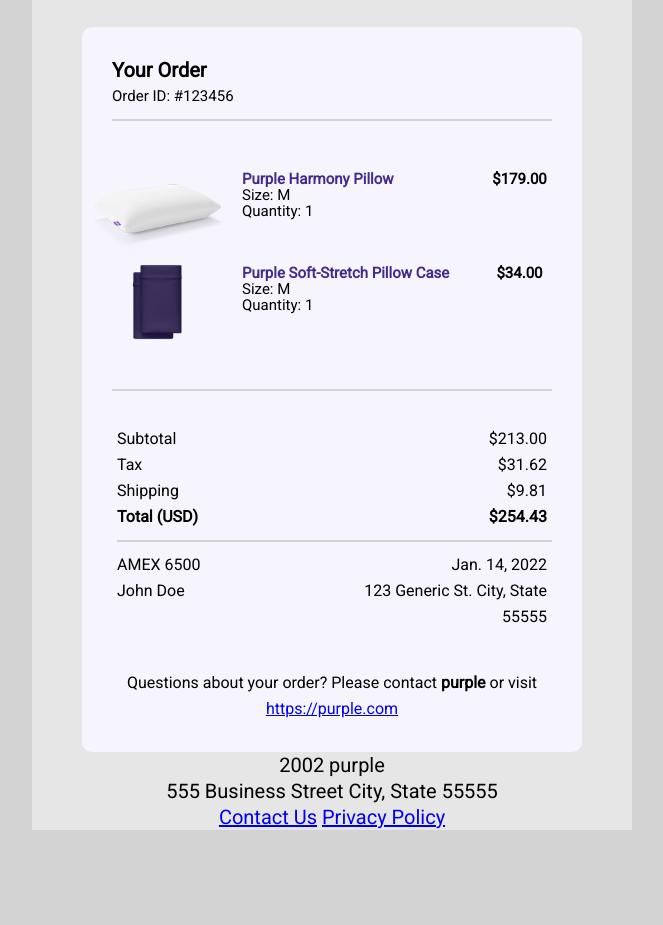
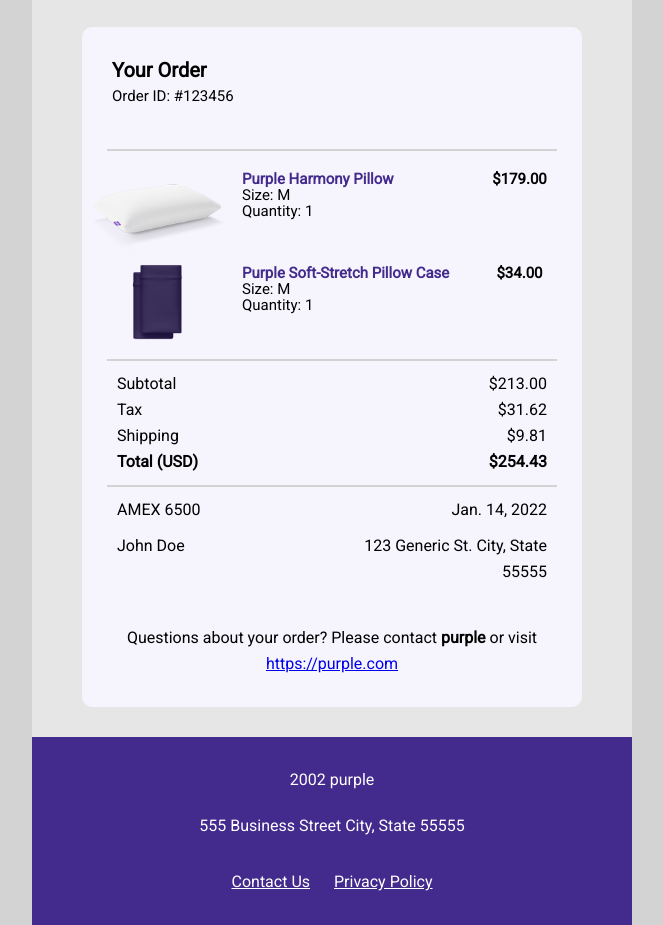
Before and after one commit to johnisadev/purple-transactional-email, a website: page index.html in a window 1280 px wide. Shown: the part 565-1490 px from the top of the page, without its empty margins (308-971 px from the left). Before the commit the page ends 1395 px from the top, so only its background shows below. Drawn offline with Linux system fonts and the light colour scheme.

Commit message:
footer complete

```diff
--- a/index.html
+++ b/index.html
@@ -251,10 +251,10 @@
                     <tr>
                       <td align="center" style="font-size:0px;word-break:break-word;">
                         <!--[if !mso><!-->
-                        <input type="checkbox" id="e7e7ac24e8dde07f" class="mj-menu-checkbox" style="display:none !important; max-height:0; visibility:hidden;" />
+                        <input type="checkbox" id="b7598439fd638f47" class="mj-menu-checkbox" style="display:none !important; max-height:0; visibility:hidden;" />
                         <!--<![endif]-->
                         <div class="mj-menu-trigger" style="display:none;max-height:0px;max-width:0px;font-size:0px;overflow:hidden;">
-                          <label for="e7e7ac24e8dde07f" class="mj-menu-label" style="display:block;cursor:pointer;mso-hide:all;-moz-user-select:none;user-select:none;color:#ffffff;font-size:30px;font-family:Ubuntu, Helvetica, Arial, sans-serif;text-transform:uppercase;text-decoration:none;line-height:30px;padding:10px;" align="center">
+                          <label for="b7598439fd638f47" class="mj-menu-label" style="display:block;cursor:pointer;mso-hide:all;-moz-user-select:none;user-select:none;color:#ffffff;font-size:30px;font-family:Ubuntu, Helvetica, Arial, sans-serif;text-transform:uppercase;text-decoration:none;line-height:30px;padding:10px;" align="center">
                             <span class="mj-menu-icon-open" style="mso-hide:all;"> &#9776; </span>
                             <span class="mj-menu-icon-close" style="display:none;mso-hide:all;"> &#8855; </span>
                           </label>
@@ -393,16 +393,37 @@
                                 <div style="font-family:Roboto, sans-serif;font-size:15px;line-height:26px;text-align:left;color:#000000;">Order ID: #123456</div>
                               </td>
                             </tr>
-                            <tr>
-                              <td align="center" style="font-size:0px;padding:10px 0px;word-break:break-word;">
-                                <p style="border-top:solid 2px lightgrey;font-size:1px;margin:0px auto;width:100%;">
-                                </p>
-                                <!--[if mso | IE]><table align="center" border="0" cellpadding="0" cellspacing="0" style="border-top:solid 2px lightgrey;font-size:1px;margin:0px auto;width:540px;" role="presentation" width="540px" ><tr><td style="height:0;line-height:0;"> &nbsp;
-</td></tr></table><![endif]-->
+                          </tbody>
+                        </table>
                       </td>
                     </tr>
                   </tbody>
                 </table>
+              </div>
+              <!--[if mso | IE]></td></tr></table><![endif]-->
+            </td>
+          </tr>
+        </tbody>
+      </table>
+    </div>
+    <!--[if mso | IE]></td></tr></table><![endif]-->
+    <!-- divider -->
+    <!--[if mso | IE]><table align="center" border="0" cellpadding="0" cellspacing="0" class="" role="presentation" style="width:600px;" width="600" bgcolor="#E6E6E6" ><tr><td style="line-height:0px;font-size:0px;mso-line-height-rule:exactly;"><![endif]-->
+    <div style="background:#E6E6E6;background-color:#E6E6E6;margin:0px auto;max-width:600px;">
+      <table align="center" border="0" cellpadding="0" cellspacing="0" role="presentation" style="background:#E6E6E6;background-color:#E6E6E6;width:100%;">
+        <tbody>
+          <tr>
+            <td style="direction:ltr;font-size:0px;padding:0px;text-align:center;">
+              <!--[if mso | IE]><table role="presentation" border="0" cellpadding="0" cellspacing="0"><tr><td class="card-outline-outlook" style="vertical-align:top;width:600px;" ><![endif]-->
+              <div class="mj-column-per-100 mj-outlook-group-fix card-outline" style="font-size:0px;text-align:left;direction:ltr;display:inline-block;vertical-align:top;width:100%;">
+                <table border="0" cellpadding="0" cellspacing="0" role="presentation" style="background-color:#F6F4FC;vertical-align:top;" width="100%">
+                  <tbody>
+                    <tr>
+                      <td align="center" style="font-size:0px;padding:10px 25px;word-break:break-word;">
+                        <p style="border-top:solid 2px lightgrey;font-size:1px;margin:0px auto;width:100%;">
+                        </p>
+                        <!--[if mso | IE]><table align="center" border="0" cellpadding="0" cellspacing="0" style="border-top:solid 2px lightgrey;font-size:1px;margin:0px auto;width:550px;" role="presentation" width="550px" ><tr><td style="height:0;line-height:0;"> &nbsp;
+</td></tr></table><![endif]-->
                       </td>
                     </tr>
                   </tbody>
@@ -547,6 +568,35 @@
       </table>
     </div>
     <!--[if mso | IE]></td></tr></table><![endif]-->
+    <!-- divider -->
+    <!--[if mso | IE]><table align="center" border="0" cellpadding="0" cellspacing="0" class="" role="presentation" style="width:600px;" width="600" bgcolor="#E6E6E6" ><tr><td style="line-height:0px;font-size:0px;mso-line-height-rule:exactly;"><![endif]-->
+    <div style="background:#E6E6E6;background-color:#E6E6E6;margin:0px auto;max-width:600px;">
+      <table align="center" border="0" cellpadding="0" cellspacing="0" role="presentation" style="background:#E6E6E6;background-color:#E6E6E6;width:100%;">
+        <tbody>
+          <tr>
+            <td style="direction:ltr;font-size:0px;padding:0px;text-align:center;">
+              <!--[if mso | IE]><table role="presentation" border="0" cellpadding="0" cellspacing="0"><tr><td class="card-outline-outlook" style="vertical-align:top;width:600px;" ><![endif]-->
+              <div class="mj-column-per-100 mj-outlook-group-fix card-outline" style="font-size:0px;text-align:left;direction:ltr;display:inline-block;vertical-align:top;width:100%;">
+                <table border="0" cellpadding="0" cellspacing="0" role="presentation" style="background-color:#F6F4FC;vertical-align:top;" width="100%">
+                  <tbody>
+                    <tr>
+                      <td align="center" style="font-size:0px;padding:10px 25px;word-break:break-word;">
+                        <p style="border-top:solid 2px lightgrey;font-size:1px;margin:0px auto;width:100%;">
+                        </p>
+                        <!--[if mso | IE]><table align="center" border="0" cellpadding="0" cellspacing="0" style="border-top:solid 2px lightgrey;font-size:1px;margin:0px auto;width:550px;" role="presentation" width="550px" ><tr><td style="height:0;line-height:0;"> &nbsp;
+</td></tr></table><![endif]-->
+                      </td>
+                    </tr>
+                  </tbody>
+                </table>
+              </div>
+              <!--[if mso | IE]></td></tr></table><![endif]-->
+            </td>
+          </tr>
+        </tbody>
+      </table>
+    </div>
+    <!--[if mso | IE]></td></tr></table><![endif]-->
     <!-- cost breakdown -->
     <!--[if mso | IE]><table align="center" border="0" cellpadding="0" cellspacing="0" class="" role="presentation" style="width:600px;" width="600" bgcolor="#E6E6E6" ><tr><td style="line-height:0px;font-size:0px;mso-line-height-rule:exactly;"><![endif]-->
     <div style="background:#E6E6E6;background-color:#E6E6E6;margin:0px auto;max-width:600px;">
@@ -554,30 +604,7 @@
         <tbody>
           <tr>
             <td style="direction:ltr;font-size:0px;padding:0px;text-align:center;">
-              <!--[if mso | IE]><table role="presentation" border="0" cellpadding="0" cellspacing="0"><tr><td class="" style="vertical-align:top;width:500px;" ><![endif]-->
-              <div class="mj-column-px-500 mj-outlook-group-fix" style="font-size:0px;text-align:left;direction:ltr;display:inline-block;vertical-align:top;width:100%;">
-                <table border="0" cellpadding="0" cellspacing="0" role="presentation" width="100%">
-                  <tbody>
-                    <tr>
-                      <td style="background-color:#F6F4FC;vertical-align:top;padding:30px;">
-                        <table border="0" cellpadding="0" cellspacing="0" role="presentation" style="" width="100%">
-                          <tbody>
-                            <tr>
-                              <td align="center" style="font-size:0px;padding:10px 0px 5px 0px;word-break:break-word;">
-                                <p style="border-top:solid 2px lightgrey;font-size:1px;margin:0px auto;width:100%;">
-                                </p>
-                                <!--[if mso | IE]><table align="center" border="0" cellpadding="0" cellspacing="0" style="border-top:solid 2px lightgrey;font-size:1px;margin:0px auto;width:440px;" role="presentation" width="440px" ><tr><td style="height:0;line-height:0;"> &nbsp;
-</td></tr></table><![endif]-->
-                              </td>
-                            </tr>
-                          </tbody>
-                        </table>
-                      </td>
-                    </tr>
-                  </tbody>
-                </table>
-              </div>
-              <!--[if mso | IE]></td><![endif]-->
+              <!--[if mso | IE]><table role="presentation" border="0" cellpadding="0" cellspacing="0"><tr><![endif]-->
               <!-- subtotal -->
               <!--[if mso | IE]><td class="" style="width:500px;" ><![endif]-->
               <div class="mj-column-px-500 mj-outlook-group-fix" style="font-size:0;line-height:0;text-align:left;display:inline-block;width:100%;direction:ltr;background-color:#F6F4FC;">
@@ -708,14 +735,6 @@
                                   <div style="font-family:Roboto, sans-serif;font-size:16px;font-weight:bold;line-height:26px;text-align:left;color:#000000;">Total (USD)</div>
                                 </td>
                               </tr>
-                              <tr>
-                                <td align="center" style="font-size:0px;padding:10px 25px;padding-right:0;padding-left:0;word-break:break-word;">
-                                  <p style="border-top:solid 2px lightgrey;font-size:1px;margin:0px auto;width:100%;">
-                                  </p>
-                                  <!--[if mso | IE]><table align="center" border="0" cellpadding="0" cellspacing="0" style="border-top:solid 2px lightgrey;font-size:1px;margin:0px auto;width:215px;" role="presentation" width="215px" ><tr><td style="height:0;line-height:0;"> &nbsp;
-</td></tr></table><![endif]-->
-                                </td>
-                              </tr>
                             </tbody>
                           </table>
                         </td>
@@ -732,11 +751,24 @@
                           <div style="font-family:Roboto, sans-serif;font-size:16px;font-weight:bold;line-height:26px;text-align:right;color:#000000;">$254.43</div>
                         </td>
                       </tr>
+                    </tbody>
+                  </table>
+                </div>
+                <!--[if mso | IE]></td></tr></table><![endif]-->
+              </div>
+              <!--[if mso | IE]></td><![endif]-->
+              <!-- divider -->
+              <!--[if mso | IE]><td class="" style="width:500px;" ><![endif]-->
+              <div class="mj-column-px-500 mj-outlook-group-fix" style="font-size:0;line-height:0;text-align:left;display:inline-block;width:100%;direction:ltr;background-color:#F6F4FC;">
+                <!--[if mso | IE]><table bgcolor="#F6F4FC" border="0" cellpadding="0" cellspacing="0" role="presentation" ><tr><td style="vertical-align:top;width:500px;" ><![endif]-->
+                <div class="mj-column-per-100 mj-outlook-group-fix" style="font-size:0px;text-align:left;direction:ltr;display:inline-block;vertical-align:top;width:100%;">
+                  <table border="0" cellpadding="0" cellspacing="0" role="presentation" style="vertical-align:top;" width="100%">
+                    <tbody>
                       <tr>
-                        <td align="center" style="font-size:0px;padding:10px 25px;padding-right:30px;padding-left:0;word-break:break-word;">
+                        <td align="center" style="font-size:0px;padding:10px 25px;word-break:break-word;">
                           <p style="border-top:solid 2px lightgrey;font-size:1px;margin:0px auto;width:100%;">
                           </p>
-                          <!--[if mso | IE]><table align="center" border="0" cellpadding="0" cellspacing="0" style="border-top:solid 2px lightgrey;font-size:1px;margin:0px auto;width:220px;" role="presentation" width="220px" ><tr><td style="height:0;line-height:0;"> &nbsp;
+                          <!--[if mso | IE]><table align="center" border="0" cellpadding="0" cellspacing="0" style="border-top:solid 2px lightgrey;font-size:1px;margin:0px auto;width:450px;" role="presentation" width="450px" ><tr><td style="height:0;line-height:0;"> &nbsp;
 </td></tr></table><![endif]-->
                         </td>
                       </tr>
@@ -796,7 +828,7 @@
                           <table border="0" cellpadding="0" cellspacing="0" role="presentation" style="" width="100%">
                             <tbody>
                               <tr>
-                                <td align="left" style="font-size:0px;padding:0px;word-break:break-word;">
+                                <td align="left" style="font-size:0px;padding:0px;padding-top:10px;word-break:break-word;">
                                   <div style="font-family:Roboto, sans-serif;font-size:16px;line-height:26px;text-align:left;color:#000000;">John Doe</div>
                                 </td>
                               </tr>
@@ -812,7 +844,7 @@
                   <table border="0" cellpadding="0" cellspacing="0" role="presentation" style="vertical-align:top;" width="100%">
                     <tbody>
                       <tr>
-                        <td align="right" style="font-size:0px;padding:0px;padding-right:35px;word-break:break-word;">
+                        <td align="right" style="font-size:0px;padding:0px;padding-top:10px;padding-right:35px;word-break:break-word;">
                           <div style="font-family:Roboto, sans-serif;font-size:16px;line-height:26px;text-align:right;color:#000000;">123 Generic St. City, State 55555</div>
                         </td>
                       </tr>
@@ -857,26 +889,34 @@
       <table align="center" border="0" cellpadding="0" cellspacing="0" role="presentation" style="background:#E6E6E6;background-color:#E6E6E6;width:100%;">
         <tbody>
           <tr>
-            <td style="direction:ltr;font-size:0px;padding:0px;text-align:center;">
+            <td style="direction:ltr;font-size:0px;padding:0px;padding-top:30px;text-align:center;">
               <!--[if mso | IE]><table role="presentation" border="0" cellpadding="0" cellspacing="0"><tr><td class="" style="vertical-align:top;width:600px;" ><![endif]-->
               <div class="mj-column-per-100 mj-outlook-group-fix" style="font-size:0px;text-align:left;direction:ltr;display:inline-block;vertical-align:top;width:100%;">
-                <table border="0" cellpadding="0" cellspacing="0" role="presentation" style="vertical-align:top;" width="100%">
+                <table border="0" cellpadding="0" cellspacing="0" role="presentation" width="100%">
+                  <tbody>
+                    <tr>
+                      <td style="background-color:#432b8d;vertical-align:top;padding:30px;">
+                        <table border="0" cellpadding="0" cellspacing="0" role="presentation" style="" width="100%">
                           <tbody>
                             <tr>
                               <td align="center" style="font-size:0px;padding:0px;word-break:break-word;">
-                        <div style="font-family:Roboto, sans-serif;font-size:20px;line-height:26px;text-align:center;color:#000000;">2002 purple</div>
+                                <div style="font-family:Roboto, sans-serif;font-size:16px;line-height:26px;text-align:center;color:#ffffff;">2002 purple</div>
                               </td>
                             </tr>
                             <tr>
-                      <td align="center" style="font-size:0px;padding:0px;word-break:break-word;">
-                        <div style="font-family:Roboto, sans-serif;font-size:20px;line-height:26px;text-align:center;color:#000000;">555 Business Street City, State 55555</div>
+                              <td align="center" style="font-size:0px;padding:0px;padding-top:20px;word-break:break-word;">
+                                <div style="font-family:Roboto, sans-serif;font-size:16px;line-height:26px;text-align:center;color:#ffffff;">555 Business Street City, State 55555</div>
                               </td>
                             </tr>
                             <tr>
-                      <td align="center" style="font-size:0px;padding:0px;word-break:break-word;">
-                        <div style="font-family:Roboto, sans-serif;font-size:20px;line-height:26px;text-align:center;color:#000000;"><a href="purple.com">Contact Us</a>
-                          <a href="purple.com">Privacy Policy</a>
+                              <td align="center" style="font-size:0px;padding:0px;padding-top:30px;word-break:break-word;">
+                                <div style="font-family:Roboto, sans-serif;font-size:16px;line-height:26px;text-align:center;color:#ffffff;"><a style="color: #ffffff; padding: 10px;" href="purple.com">Contact Us</a>
+                                  <a style="color: #ffffff; padding: 10px;" href="purple.com">Privacy Policy</a>
                                 </div>
+                              </td>
+                            </tr>
+                          </tbody>
+                        </table>
                       </td>
                     </tr>
                   </tbody>
```
Also changed, not shown: 1 other file. Lines whose indentation alone changed are shown as unchanged.
